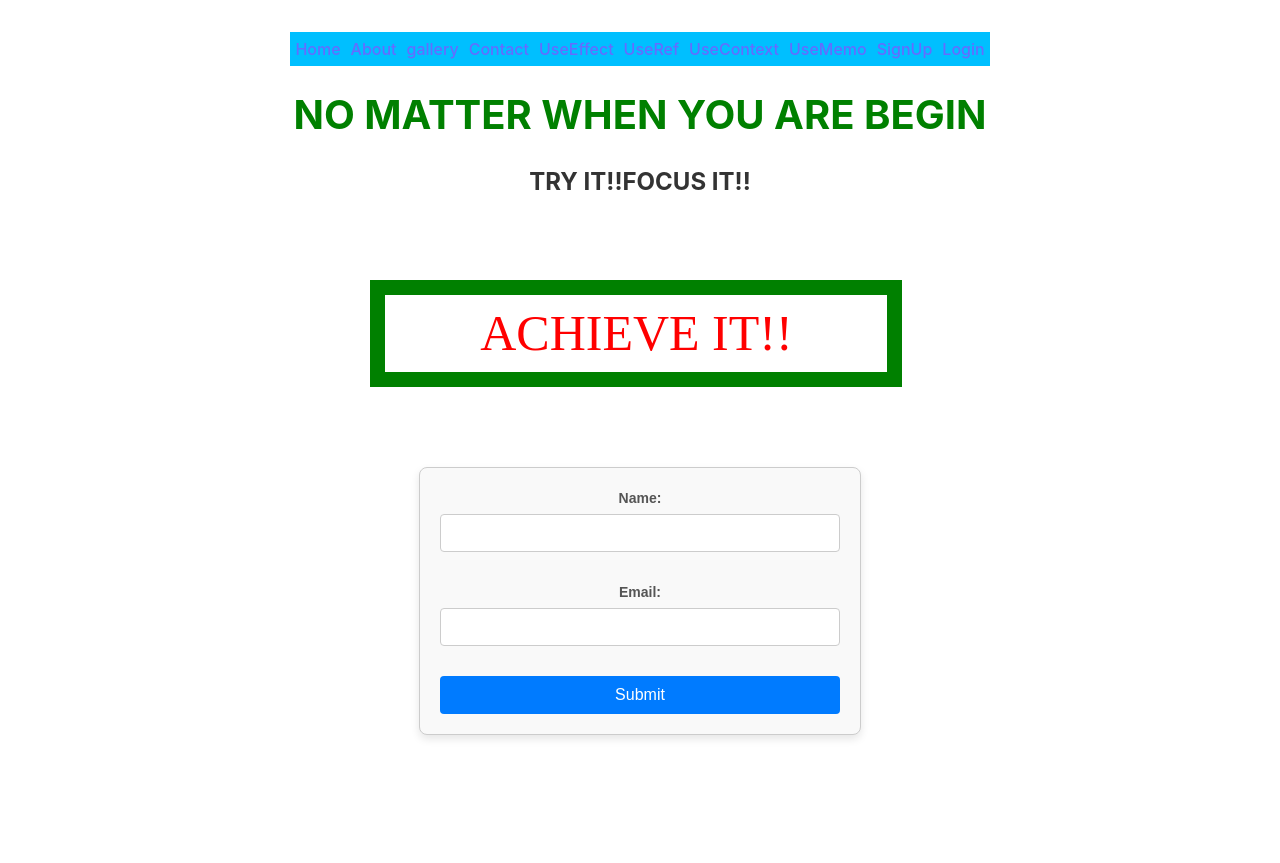
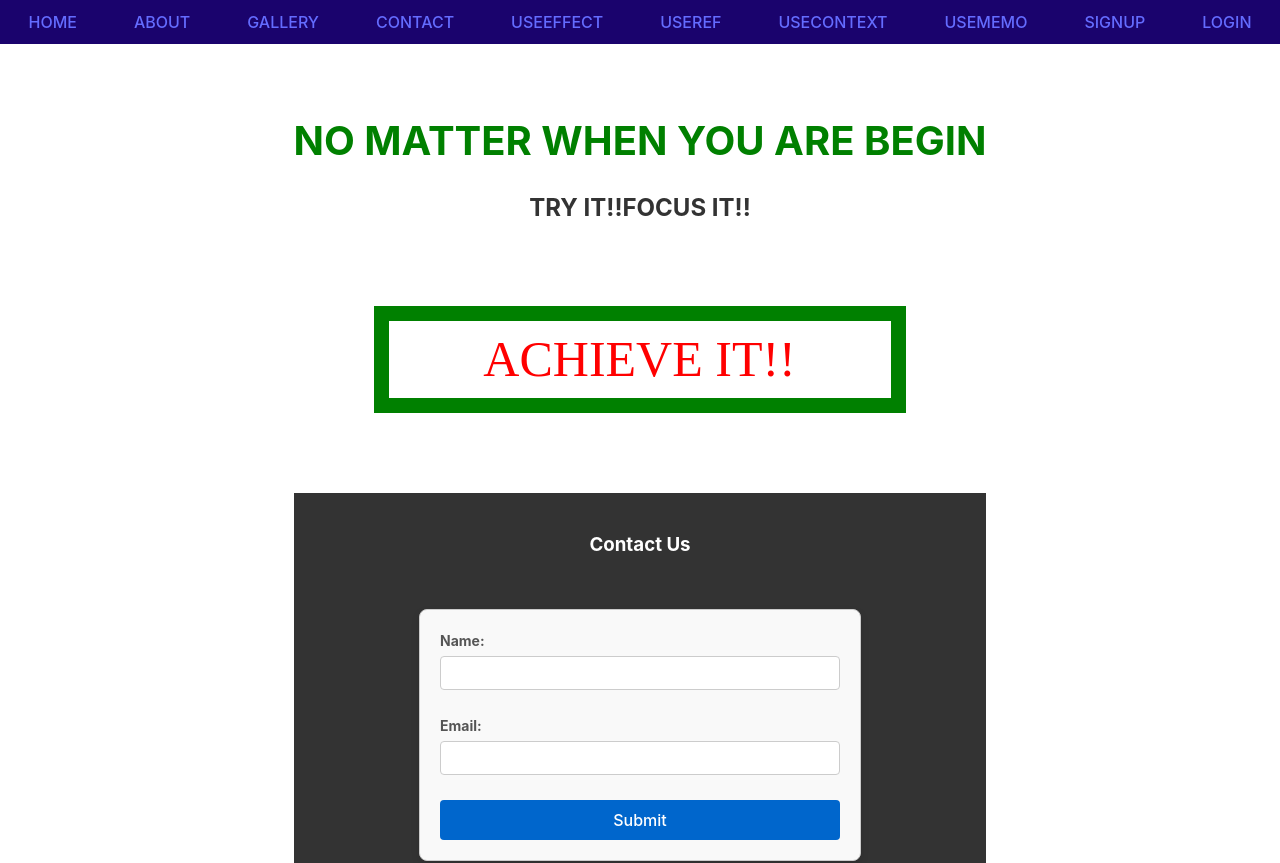
Before and after one commit to kajolsushmitha/fullstack, a React (Vite) app in the folder fullstack/: page / in a window 1280 px wide. Shown: the top 863 px of the page. Before the commit the page ends 817 px from the top, so only its background shows below. Built offline with nearby package versions, Linux system fonts and the light colour scheme.

Commit message:
updation

```diff
--- a/fullstack/src/Components/FuntionalComponents/CSS/NavBar.css
+++ b/fullstack/src/Components/FuntionalComponents/CSS/NavBar.css
@@ -1,20 +1,36 @@
-ul{
+ul {
     display: flex;
-    padding: 0px;
-    margin: 0px;
-    justify-content: space-evenly;
-    text-decoration: ivory;
-    list-style-type: none;
-    background-color: deepskyblue;
+    align-items: center;
+    justify-content: space-around;
+    margin: 0;
+    padding: 0;
+    list-style: none;
+    background-color: hsl(253, 95%, 22%);
+    box-shadow: 0 4px 6px rgba(255, 255, 255, 0.1);
+    position: fixed;
+    top: 0;
+    left: 0;
+    width: 100%;
+    z-index: 1000;
+}
 
+li {
+    cursor: pointer;
+    padding: 10px 20px;
+    color: white;
+    font-size: 16px;
+    font-weight: bold;
+    text-transform: uppercase;
+    transition: all 0.3s ease;
 }
-li{
-    cursor: pointer;
-    padding: 5px;
+
+li:hover {
+    background-color: rgb(243, 247, 248);
+    color: #f8f9fa;
+    border-radius: 5px;
+    transform: scale(1.1);
 }
-li:hover{
-    background-color: white;
-    border-radius: 2px;
-    padding: 5px;
 
+body {
+    margin-top: 60px;
 }
--- a/fullstack/src/Components/FuntionalComponents/CSS/SimpleForm.css
+++ b/fullstack/src/Components/FuntionalComponents/CSS/SimpleForm.css
@@ -1,45 +1,47 @@
-form {
-    max-width: 400px;
-    margin: 50px auto;
+.footer {
+  background-color: #333;
+  color: white;
   padding: 20px;
-    border: 1px solid #ccc;
-    border-radius: 8px;
-    background-color: #f9f9f9;
-    box-shadow: 0 4px 8px rgba(0, 0, 0, 0.1);
-    font-family: Arial, sans-serif;
+  text-align: center;
 }
 
-  form div {
-    margin-bottom: 15px;
+.footer-content {
+  max-width: 600px;
+  margin: 0 auto;
 }
 
-  label {
-    display: block;
-    margin-bottom: 5px;
-    font-weight: bold;
+.footer-form {
+  display: flex;
+  flex-direction: column;
+  gap: 10px;
 }
 
-  input {
+.footer-form div {
+  display: flex;
+  flex-direction: column;
+  align-items: flex-start;
+}
+
+.footer-form label {
+  margin-bottom: 5px;
+}
+
+.footer-form input {
   width: 100%;
-    padding: 10px;
+  padding: 8px;
   border: 1px solid #ccc;
   border-radius: 4px;
-    font-size: 16px;
-    box-sizing: border-box;
 }
 
-  button {
-    width: 100%;
-    padding: 10px;
-    background-color: #007bff;
+.footer-form button {
+  padding: 10px 15px;
+  border: none;
+  background-color: #0066cc;
   color: white;
-    border: none;
   border-radius: 4px;
-    font-size: 16px;
   cursor: pointer;
-    transition: background-color 0.3s ease;
 }
 
-  button:hover {
-    background-color: #0056b3;
+.footer-form button:hover {
+  background-color: #004d99;
 }
--- a/fullstack/src/Components/FuntionalComponents/SimpleForm.jsx
+++ b/fullstack/src/Components/FuntionalComponents/SimpleForm.jsx
@@ -1,6 +1,7 @@
 import React, { useState } from 'react';
-import './CSS/SimpleForm.css'
-function SimpleForm() {
+import './CSS/SimpleForm.css';
+
+function FooterForm() {
   const [formData, setFormData] = useState({
     name: '',
     email: '',
@@ -20,7 +21,10 @@ function SimpleForm() {
   };
 
   return (
-    <form onSubmit={handleSubmit}>
+    <footer className="footer">
+      <div className="footer-content">
+        <h3>Contact Us</h3>
+        <form onSubmit={handleSubmit} className="footer-form">
           <div>
             <label htmlFor="name">Name:</label>
             <input
@@ -45,7 +49,9 @@ function SimpleForm() {
           </div>
           <button type="submit">Submit</button>
         </form>
+      </div>
+    </footer>
   );
 }
 
-export default SimpleForm;
+export default FooterForm;
```
Lines whose indentation alone changed are shown as unchanged.
